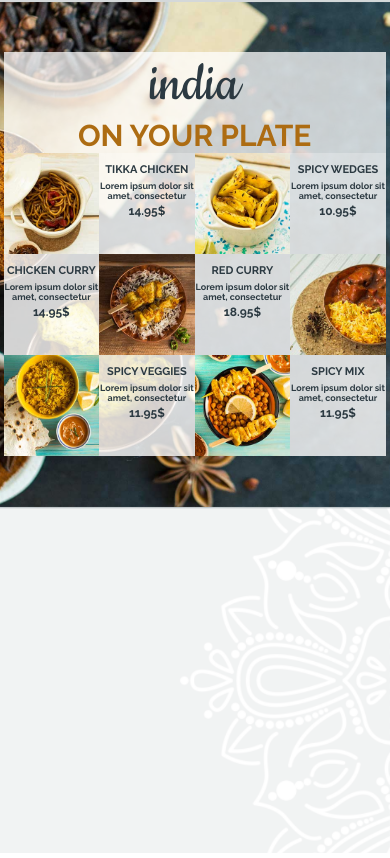
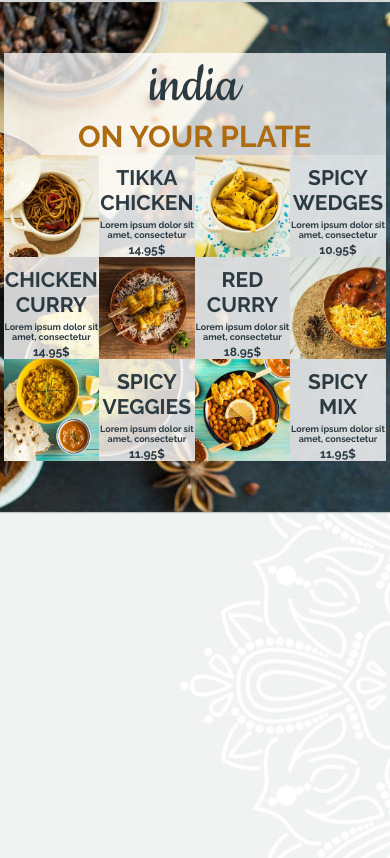
Before and after one commit to Karimatif33/test14, a plain HTML site: page index.html in a window 390 px wide. Shown: the part 1543-2401 px from the top of the page. Drawn offline with Linux system fonts and the light colour scheme.

Commit message:
Update style.css

```diff
--- a/style.css
+++ b/style.css
@@ -340,7 +340,7 @@ font-size: 15px;
 @media (max-width: 820px) {
   .gr-h5{
     margin-bottom: 5px;
-    font-size: 11px;
+    font-size: 21px;
     margin-top: 10px;
     }
 }
```
